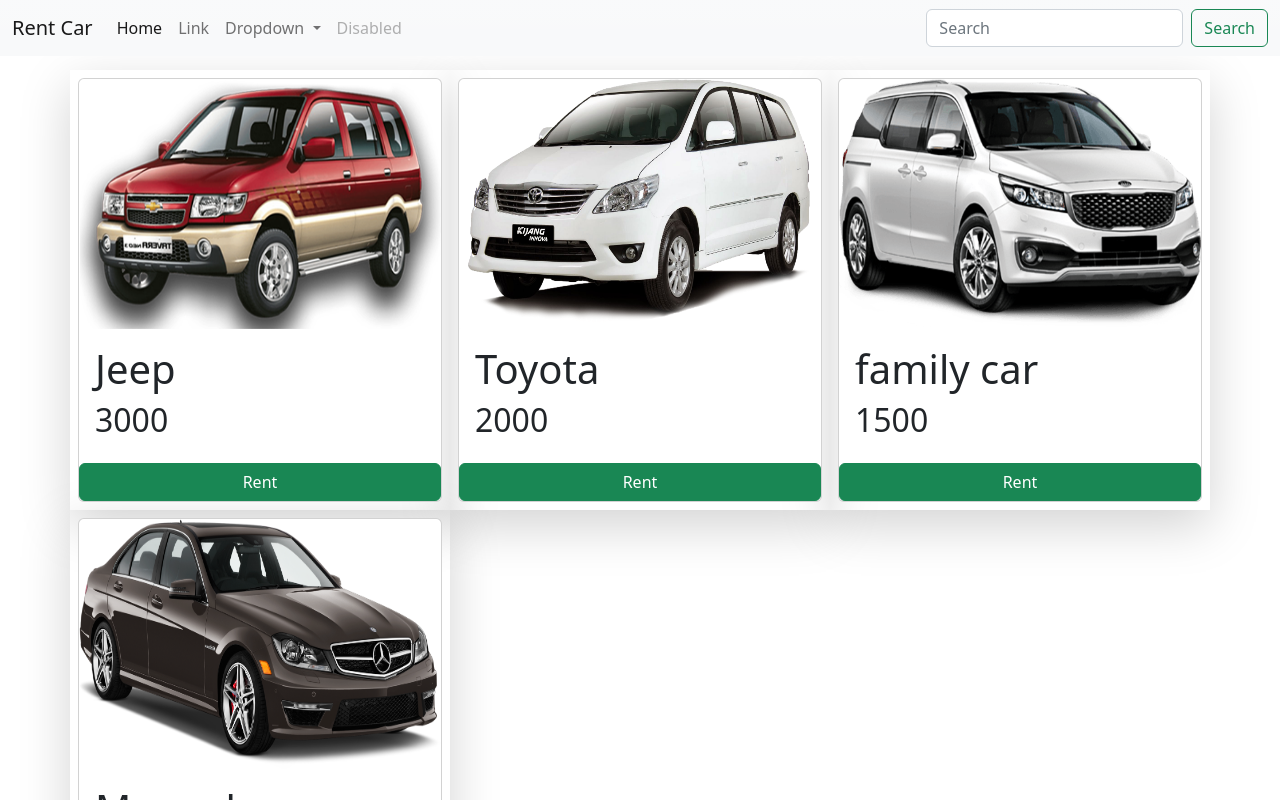
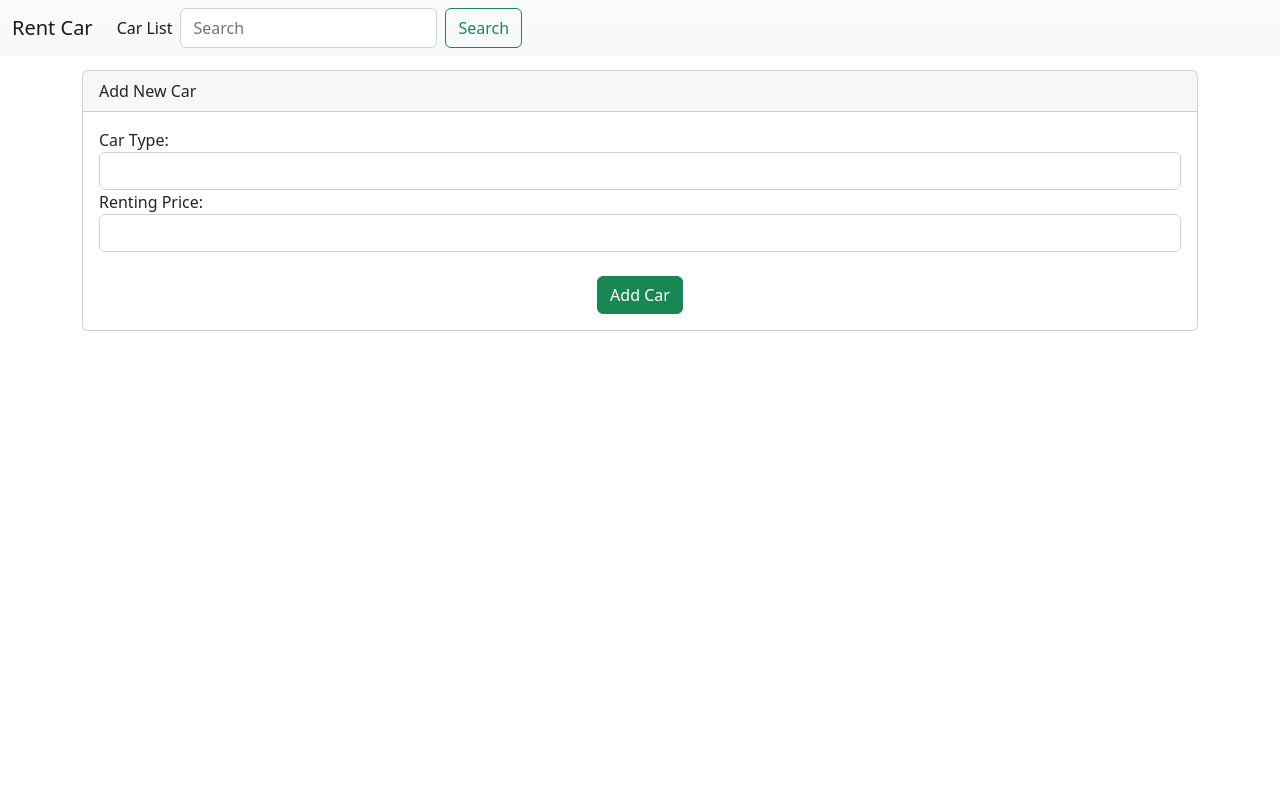
Before and after one commit to guylevy2307/albar2022, an Angular app in the folder frontend/: page /add-car in a window 1280 px wide. Shown: the top 800 px of the page. Built offline with nearby package versions, Linux system fonts and the light colour scheme.

Commit message:
adding car forms and user

```diff
--- a/frontend/src/app/app.component.html
+++ b/frontend/src/app/app.component.html
@@ -1,4 +1,5 @@
 <app-nav-bar></app-nav-bar>
-<div class="container" style="margin-top:70px;">
-  <app-property-list></app-property-list>
+<div class="container" style="margin-top: 70px">
+  <!--<app-property-list></app-property-list>-->
+  <router-outlet></router-outlet>
 </div>
--- a/frontend/src/app/app.module.ts
+++ b/frontend/src/app/app.module.ts
@@ -6,17 +6,32 @@
 import { PropertyListComponent } from './property/property-list/property-list.component';
 import { NavBarComponent } from './nav-bar/nav-bar.component';
 import { HousingService } from './services/housing.service';
+import { AddCarComponent } from './property/add-car/add-car.component';
+import { Routes,RouterModule } from '@angular/router';
+import { FormsModule } from '@angular/forms';
 
+const appRoutes: Routes = [
+  {
+    path:'add-car',component:AddCarComponent
+  },
+  {
+    path:'',component:PropertyListComponent
+  }
+]
 @NgModule({
   declarations: [
     AppComponent,
     PropertyCarComponent,
     PropertyListComponent,
-      NavBarComponent
+    NavBarComponent,
+    AddCarComponent,
+
    ],
   imports: [
     BrowserModule,
-    HttpClientModule
+    HttpClientModule,
+    FormsModule,
+    RouterModule.forRoot(appRoutes)
   ],
   providers: [
     HousingService
--- a/frontend/src/app/nav-bar/nav-bar.component.html
+++ b/frontend/src/app/nav-bar/nav-bar.component.html
@@ -1,36 +1,35 @@
 <nav class="navbar navbar-expand-lg bg-light bg-gradient fixed-top">
   <div class="container-fluid">
-    <a class="navbar-brand" href="#">Rent Car</a>
-    <button class="navbar-toggler" type="button" data-bs-toggle="collapse" data-bs-target="#navbarSupportedContent" aria-controls="navbarSupportedContent" aria-expanded="false" aria-label="Toggle navigation">
+    <a class="navbar-brand" href="/">Rent Car</a>
+    <button
+      class="navbar-toggler"
+      type="button"
+      data-bs-toggle="collapse"
+      data-bs-target="#navbarSupportedContent"
+      aria-controls="navbarSupportedContent"
+      aria-expanded="false"
+      aria-label="Toggle navigation"
+    >
       <span class="navbar-toggler-icon"></span>
     </button>
     <div class="collapse navbar-collapse" id="navbarSupportedContent">
       <ul class="navbar-nav me-auto mb-2 mb-lg-0">
         <li class="nav-item">
-          <a class="nav-link active" aria-current="page" href="#">Home</a>
+          <a class="nav-link active" aria-current="page" href="/add-car"
+            >Car List</a
+          >
         </li>
-        <li class="nav-item">
-          <a class="nav-link" href="#">Link</a>
-        </li>
-        <li class="nav-item dropdown">
-          <a class="nav-link dropdown-toggle" href="#" role="button" data-bs-toggle="dropdown" aria-expanded="false">
-            Dropdown
-          </a>
-          <ul class="dropdown-menu">
-            <li><a class="dropdown-item" href="#">Action</a></li>
-            <li><a class="dropdown-item" href="#">Another action</a></li>
-            <li><hr class="dropdown-divider"></li>
-            <li><a class="dropdown-item" href="#">Something else here</a></li>
-          </ul>
-        </li>
-        <li class="nav-item">
-          <a class="nav-link disabled">Disabled</a>
-        </li>
+
+        <form class="d-flex" role="search">
+          <input
+            class="form-control me-2"
+            type="search"
+            placeholder="Search"
+            aria-label="Search"
+          />
+          <button class="btn btn-outline-success" type="submit">Search</button>
+        </form>
       </ul>
-      <form class="d-flex" role="search">
-        <input class="form-control me-2" type="search" placeholder="Search" aria-label="Search">
-        <button class="btn btn-outline-success" type="submit">Search</button>
-      </form>
     </div>
   </div>
 </nav>
--- /dev/null
+++ b/frontend/src/app/property/add-car/add-car.component.html
@@ -0,0 +1,19 @@
+<div class="card">
+  <div class="card-header">Add New Car</div>
+  <div class="card-body">
+    <form (ngSubmit)="onSubmit()" #Form="ngForm">
+      <div class="form-group col 12">
+        <label for="Type">Car Type:</label>
+        <input type="text" class="form-control" ngModel name="Type" />
+      </div>
+      <div class="form-group col 12">
+        <label for="Price">Renting Price:</label>
+        <input type="number" class="form-control" ngModel name="Price" />
+      </div>
+      <br />
+      <div class="form-group col 12" style="text-align: center">
+        <button type="submit" class="btn btn-success">Add Car</button>
+      </div>
+    </form>
+  </div>
+</div>
--- /dev/null
+++ b/frontend/src/app/property/add-car/add-car.component.ts
@@ -0,0 +1,20 @@
+import { Component, OnInit, ViewChild } from '@angular/core';
+import { NgForm } from '@angular/forms';
+
+@Component({
+  selector: 'app-add-car',
+  templateUrl: './add-car.component.html',
+  styleUrls: ['./add-car.component.css']
+})
+export class AddCarComponent implements OnInit {
+  @ViewChild('Form') addCarForm: NgForm | undefined;
+  constructor() { }
+
+  ngOnInit() {
+  }
+
+  onSubmit() {
+    console.log(this.addCarForm)
+  console.log("add car")
+ }
+}
--- /dev/null
+++ b/frontend/src/app/user/user-login/user-register/user-login/user-login.component.html
@@ -0,0 +1,3 @@
+<p>
+  user-login works!
+</p>
--- /dev/null
+++ b/frontend/src/app/user/user-login/user-register/user-register/user-register.component.html
@@ -0,0 +1,3 @@
+<p>
+  user-register works!
+</p>
```
Also changed, not shown: frontend/src/app/user/user-login/user-register/user-login/user-login.component.ts (added, +15 -0 lines), frontend/src/app/user/user-login/user-register/user-register/user-register.component.ts (added, +15 -0 lines), frontend/src/app/property/add-car/add-car.component.css (added), frontend/src/app/user/user-login/user-register/user-login/user-login.component.css (added), frontend/src/app/user/user-login/user-register/user-register/user-register.component.css (added), 2 other files (tests, documents, lock files or other folders).
